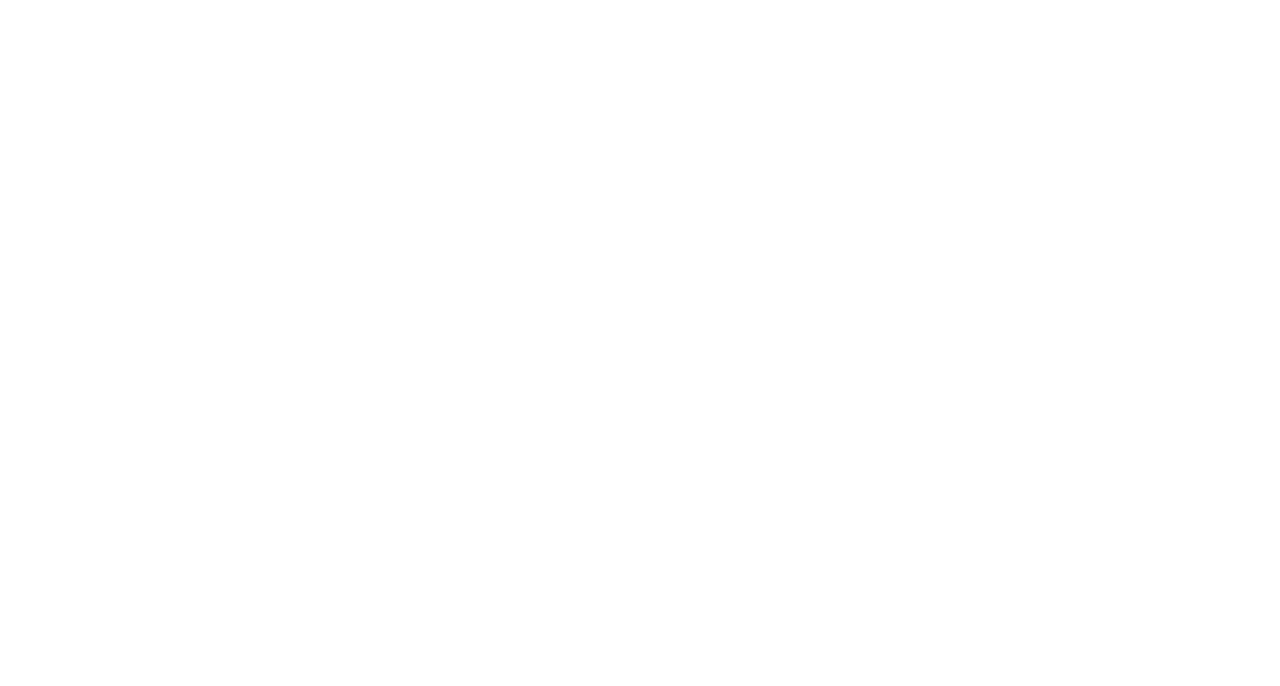
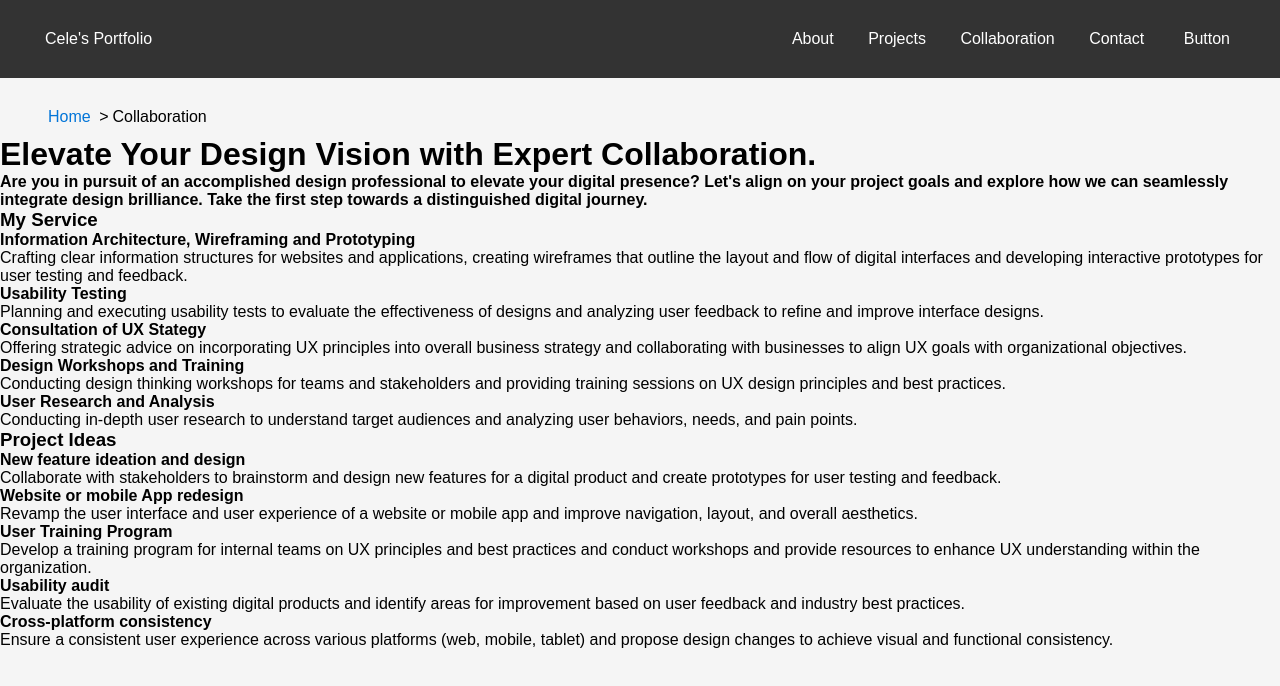
Before and after one commit to IU-Webprogrammierung/web-programmierung-celestinkaske, a plain HTML site: page Collaboration.html in a window 1280 px wide. Drawn offline with Linux system fonts and the light colour scheme.

Commit message:
new version with all base texts

```diff
--- a/About.html
+++ b/About.html
@@ -0,0 +1,111 @@
+<!DOCTYPE html>
+<html lang="en">
+
+<head>
+    <meta charset="UTF-8">
+    <meta name="viewport" content="width=device-width, initial-scale=1.0">
+    <title>Celestin's Portfolio</title>
+    <link rel="stylesheet" href="style.css">
+</head>
+
+<body>
+    <div class="header">
+        <div class="navbar">
+            <div class="left-section">
+                <a href="Index.html">Cele's Portfolio</a>
+            </div>
+            <div class="right-section">
+                <a href="About.html">About</a>
+                <a href="Portfolio.html">Projects</a>
+                <a href="Collaboration.html">Collaboration</a>
+                <a href="Contact.html">Contact</a>
+                <button class="navbar-toggle" onclick="toggleDarkMode()"><img src="" alt="">Button</button>
+            </div>
+        </div>
+
+        <ul class="breadcrumb">
+            <li><a href="Index.html">Home</a></li>
+            <li>About</li>
+        </ul>
+
+        <div class="designphilosophy">
+            <div>
+                <h3>I am dedicated to continuous learning, ethical practices, and environmental
+                    consciousness, ensuring my digital solutions not only excel in functionality but also enhance the
+                    overall human experience.</h3>
+            </div>
+            <div><img src="#" alt="#"></div>
+        </div>
+    </div>
+
+    <div class="main-body">
+        <div class="background">
+            <div>
+                <a>Through my academic studies and practical experiences, I've acquired a diverse set of skills and
+                    knowledge in UX design. This journey has given me a solid understanding of design principles,
+                    methodologies, and the delicate balance between aesthetics and functionality. I'm excited about
+                    expanding my horizons and eagerly look forward to continuous learning and collaboration with diverse
+                    teams. My goal is to contribute positively to the digital landscape by combining my existing
+                    expertise with new insights, all with a focus on creating impactful, humanity-centered
+                    experiences.</a>
+            </div>
+            <img src="#" alt="#">
+        </div>
+        <div class="practicalknowledge">
+            <div>
+                <h3>IU - Technical University of Applied Science</h3>
+                <h5>March 2021 - now</h5>
+                <a>UX Design Studies
+                    <a>
+            </div>
+            <div>
+                <h3>NIDISI gGmbH</h3>
+                <h5>March 2021 - May 2022</h5>
+                <a>Design and Marketing Lead
+                    <a>
+            </div>
+            <div>
+                <h3>Siemens Mobility</h3>
+                <h5>May 2022 - now</h5>
+                <a>UX Designer and Researcher
+                    <a>
+            </div>
+        </div>
+        <div class="skills">
+            <div>
+                <a>UX Design</a>
+            </div>
+            <div>
+                <a>UI Design</a>
+            </div>
+            <div>
+                <a>UX Research</a>
+            </div>
+            <div>
+                <a>Wireframing</a>
+            </div>
+            <div>
+                <a>UX Writing</a>
+            </div>
+            <div>
+                <a>UX Testing</a>
+            </div>
+            <div>
+                <a>Empathy</a>
+            </div>
+        </div>
+        <div class="motivation">
+            <div>
+                <a>I am deeply motivated as a UX design student to learn and collaborate with more customers and
+                    stakeholders. By understanding user needs and working closely with all stakeholders, I aim to create
+                    impactful and user-centric designs that align with both business goals and user satisfaction.</a>
+            </div>
+        </div>
+    </div>
+
+    <footer>
+
+    </footer>
+</body>
+
+</html>
--- a/Collaboration.html
+++ b/Collaboration.html
@@ -0,0 +1,107 @@
+<!DOCTYPE html>
+<html lang="en">
+
+<head>
+    <meta charset="UTF-8">
+    <meta name="viewport" content="width=device-width, initial-scale=1.0">
+    <title>Celestin's Portfolio</title>
+    <link rel="stylesheet" href="style.css">
+</head>
+
+<body>
+    <div class="header">
+        <div class="navbar">
+            <div class="left-section">
+                <a href="Index.html">Cele's Portfolio</a>
+            </div>
+            <div class="right-section">
+                <a href="About.html">About</a>
+                <a href="Portfolio.html">Projects</a>
+                <a href="Collaboration.html">Collaboration</a>
+                <a href="Contact.html">Contact</a>
+                <button class="navbar-toggle" onclick="toggleDarkMode()"><img src="" alt="">Button</button>
+            </div>
+        </div>
+
+        <ul class="breadcrumb">
+            <li><a href="Index.html">Home</a></li>
+            <li>Collaboration</li>
+        </ul>
+
+        <div class="intro">
+            <h1>Elevate Your Design Vision with Expert Collaboration. </h1>
+            <h4>Are you in pursuit of an accomplished design professional to elevate your digital presence? Let's align
+                on your
+                project goals and explore how we can seamlessly integrate design brilliance. Take the first step towards
+                a distinguished digital journey.</h4>
+        </div>
+    </div>
+
+    <div class="main-body">
+        <div class="work-list">
+            <h3>My Service</h3>
+            <div>
+                <h4>Information Architecture, Wireframing and Prototyping</h4>
+                <p>Crafting clear information structures for websites and applications,
+                    creating wireframes that outline the layout and flow of digital interfaces and developing
+                    interactive prototypes for user testing and feedback.</p>
+            </div>
+            <div>
+                <h4>Usability Testing</h4>
+                <p>Planning and executing usability tests to evaluate the effectiveness of designs and
+                    analyzing user feedback to refine and improve interface designs.</p>
+            </div>
+            <div>
+                <h4>Consultation of UX Stategy</h4>
+                <p>Offering strategic advice on incorporating UX principles into overall business strategy and
+                    collaborating with businesses to align UX goals with organizational objectives.</p>
+            </div>
+            <div>
+                <h4>Design Workshops and Training</h4>
+                <p>Conducting design thinking workshops for teams and stakeholders and
+                    providing training sessions on UX design principles and best practices.</p>
+            </div>
+            <div>
+                <h4>User Research and Analysis</h4>
+                <p>Conducting in-depth user research to understand target audiences and
+                    analyzing user behaviors, needs, and pain points.</p>
+            </div>
+        </div>
+
+
+        <div class="project-list">
+            <h3>Project Ideas</h3>
+            <div>
+                <h4>New feature ideation and design</h4>
+                <p>Collaborate with stakeholders to brainstorm and design new features for a digital product and
+                    create prototypes for user testing and feedback.</p>
+            </div>
+            <div>
+                <h4>Website or mobile App redesign</h4>
+                <p>Revamp the user interface and user experience of a website or mobile app and
+                    improve navigation, layout, and overall aesthetics.</p>
+            </div>
+            <div>
+                <h4>User Training Program</h4>
+                <p>Develop a training program for internal teams on UX principles and best practices and
+                    conduct workshops and provide resources to enhance UX understanding within the organization.</p>
+            </div>
+            <div>
+                <h4>Usability audit</h4>
+                <p>Evaluate the usability of existing digital products and
+                    identify areas for improvement based on user feedback and industry best practices.</p>
+            </div>
+            <div>
+                <h4>Cross-platform consistency</h4>
+                <p>Ensure a consistent user experience across various platforms (web, mobile, tablet) and
+                    propose design changes to achieve visual and functional consistency.</p>
+            </div>
+        </div>
+    </div>
+
+    <footer>
+
+    </footer>
+</body>
+
+</html>
--- a/style.css
+++ b/style.css
@@ -6,18 +6,21 @@
 
 body {
   font-family: Arial, sans-serif;
-    background-color: #f5f5f5; /* Set a default background color */
-    transition: background-color 0.5s ease; /* Add transition effect for background color change */
+  background-color: #f5f5f5;
+  /* Set a default background color */
+  transition: background-color 0.5s ease;
+  /* Add transition effect for background color change */
 }
 
 /* Navbar styles */
+
 .navbar {
   display: flex;
   justify-content: space-between;
   align-items: center;
   background-color: #333;
   padding: 20px 30px;
-    margin-bottom: 60px;
+  margin-bottom: 20px;
 
 }
 
@@ -40,6 +43,34 @@
   font-size: 16px;
 }
 
+/* Breadcrumb styles */
+
+ul.breadcrumb {
+  padding: 10px 48px;
+  list-style: none;
+}
+
+ul.breadcrumb li {
+  display: inline;
+  font-size: 12 px;
+}
+
+ul.breadcrumb li+li:before {
+  padding: 4px;
+  color: black;
+  content: ">";
+}
+
+ul.breadcrumb li a {
+  color: #0275d8;
+  text-decoration: none;
+}
+
+ul.breadcrumb li a:hover {
+  color: #01447e;
+  text-decoration: underline;
+}
+
 /* Main body style */
 
 @media all and (max-width: 480px) {
@@ -48,10 +79,46 @@
     flex-direction: column;
   }
 
-    .menu{
+  .menu {
     display: block;
     position: absolute;
     right: 10px;
     top: 10px;
   }
 }
+
+/* Contact body style */
+
+form {
+  display: grid;
+  gap: 20px;
+}
+
+label {
+  font-weight: bold;
+}
+
+input,
+textarea {
+  width: 100%;
+  padding: 10px;
+  box-sizing: border-box;
+  border: 1px solid #ccc;
+  border-radius: 4px;
+}
+
+button {
+  background-color: #4caf50;
+  color: #fff;
+  padding: 10px 20px;
+  border: none;
+  border-radius: 4px;
+  cursor: pointer;
+  font-size: 16px;
+}
+
+@media screen and (max-width: 600px) {
+  .container {
+    padding: 10px;
+  }
+}
```
Also changed, not shown: Contact.html (+59 -0 lines), Index.html (+20 -5 lines), Portfolio.html (+84 -0 lines), AppDesign.html (added), CyclingApp.html (added), EntrepriseUi.html (added), Webdesign.html (added). Lines whose indentation alone changed are shown as unchanged.
